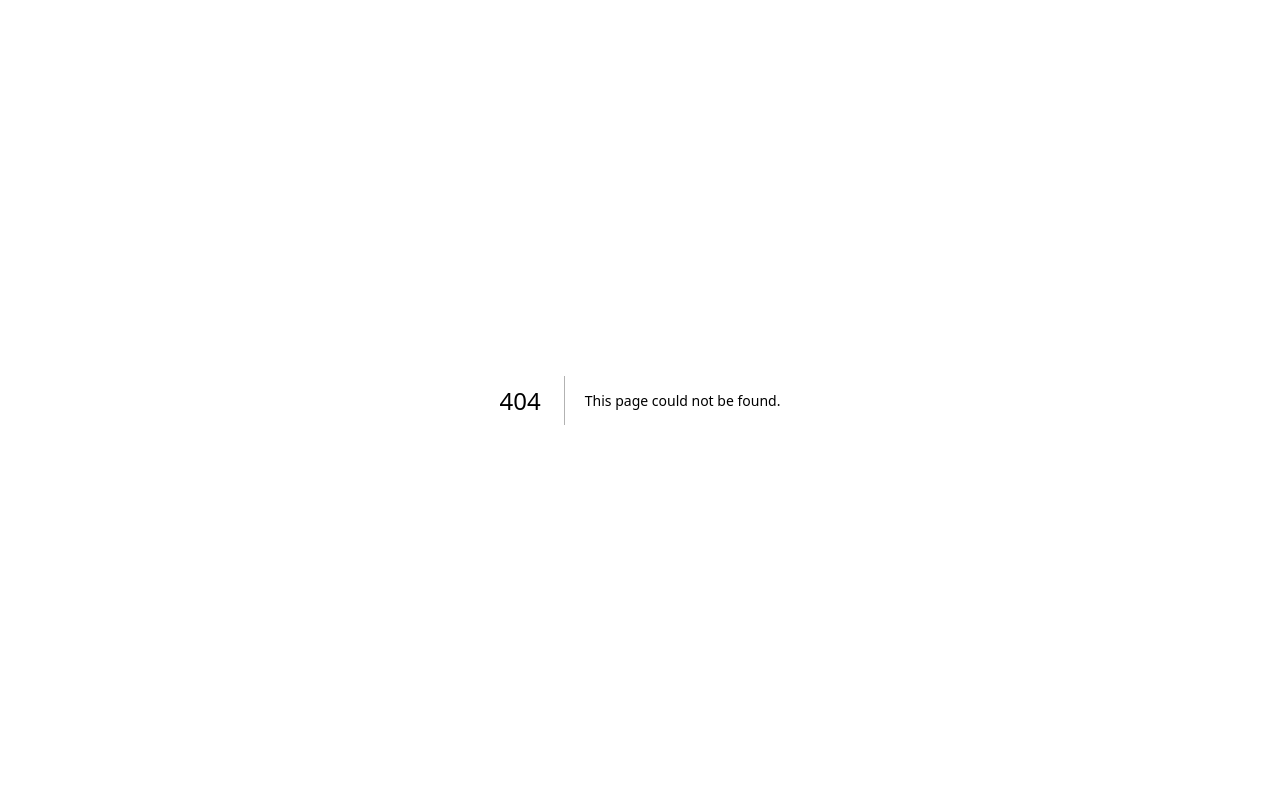
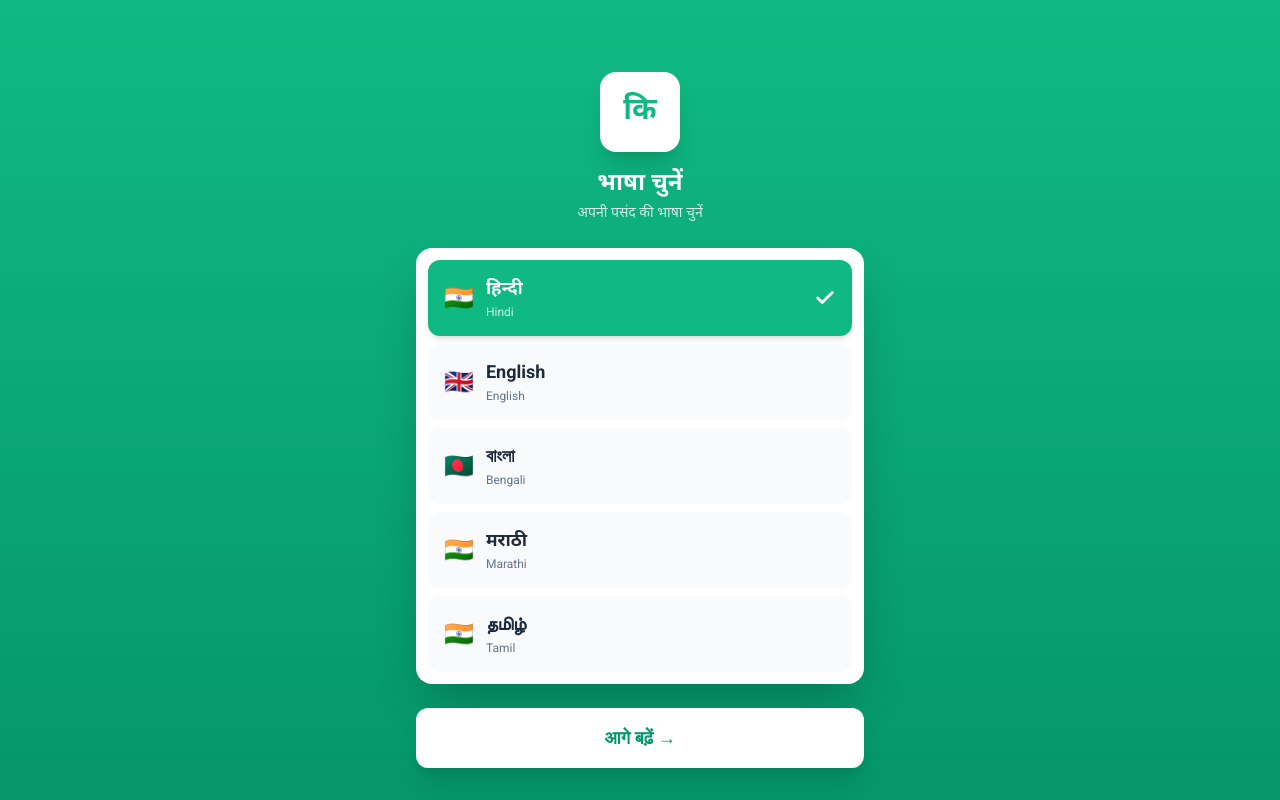
Before and after one commit to yesyousuppur-source/kirana-ai, a Next.js app: page /language in a window 1280 px wide. Before the commit this address had no page. Built offline with nearby package versions, Linux system fonts and the light colour scheme.

Commit message:
Create page.js

```diff
--- /dev/null
+++ b/app/language/page.js
@@ -0,0 +1,70 @@
+"use client";
+import { useState, useEffect } from "react";
+import { useRouter } from "next/navigation";
+import { LANGUAGES, saveLang, t } from "@/lib/i18n";
+import { Check } from "lucide-react";
+
+export default function LanguagePage() {
+  const router = useRouter();
+  const [selected, setSelected] = useState("hi");
+
+  useEffect(() => {
+    const saved = typeof window !== "undefined" ? localStorage.getItem("kirana_lang") : null;
+    if (saved) setSelected(saved);
+  }, []);
+
+  function handleContinue() {
+    saveLang(selected);
+    router.replace("/login");
+  }
+
+  return (
+    <div className="min-h-screen bg-gradient-to-b from-brand to-brand-dark p-6 flex flex-col">
+      <div className="max-w-md mx-auto w-full flex-1 flex flex-col">
+        <div className="text-center mb-6 pt-12">
+          <div className="w-20 h-20 bg-white rounded-2xl mx-auto flex items-center justify-center mb-4 shadow-xl">
+            <span className="text-brand text-3xl font-bold hi">कि</span>
+          </div>
+          <h1 className="text-white text-2xl font-bold hi mb-1">
+            {t(selected, "chooseLanguage")}
+          </h1>
+          <p className="text-white/80 text-sm hi">
+            {t(selected, "chooseLanguageSub")}
+          </p>
+        </div>
+
+        <div className="bg-white rounded-2xl p-3 shadow-2xl space-y-2">
+          {LANGUAGES.map((lang) => (
+            <button
+              key={lang.code}
+              onClick={() => setSelected(lang.code)}
+              className={`w-full p-4 rounded-xl flex items-center gap-3 transition-all ${
+                selected === lang.code
+                  ? "bg-brand text-white shadow-md"
+                  : "bg-slate-50 text-slate-800 active:bg-slate-100"
+              }`}
+            >
+              <span className="text-2xl">{lang.flag}</span>
+              <div className="flex-1 text-left">
+                <div className="font-bold text-lg hi">{lang.name}</div>
+                <div className={`text-xs ${selected === lang.code ? "text-white/80" : "text-slate-500"}`}>
+                  {lang.english}
+                </div>
+              </div>
+              {selected === lang.code && (
+                <Check size={22} strokeWidth={3} />
+              )}
+            </button>
+          ))}
+        </div>
+
+        <button
+          onClick={handleContinue}
+          className="w-full bg-white text-brand-dark py-4 rounded-xl font-extrabold text-lg mt-6 shadow-xl active:scale-95 transition-transform"
+        >
+          {t(selected, "continue")} →
+        </button>
+      </div>
+    </div>
+  );
+}
```
